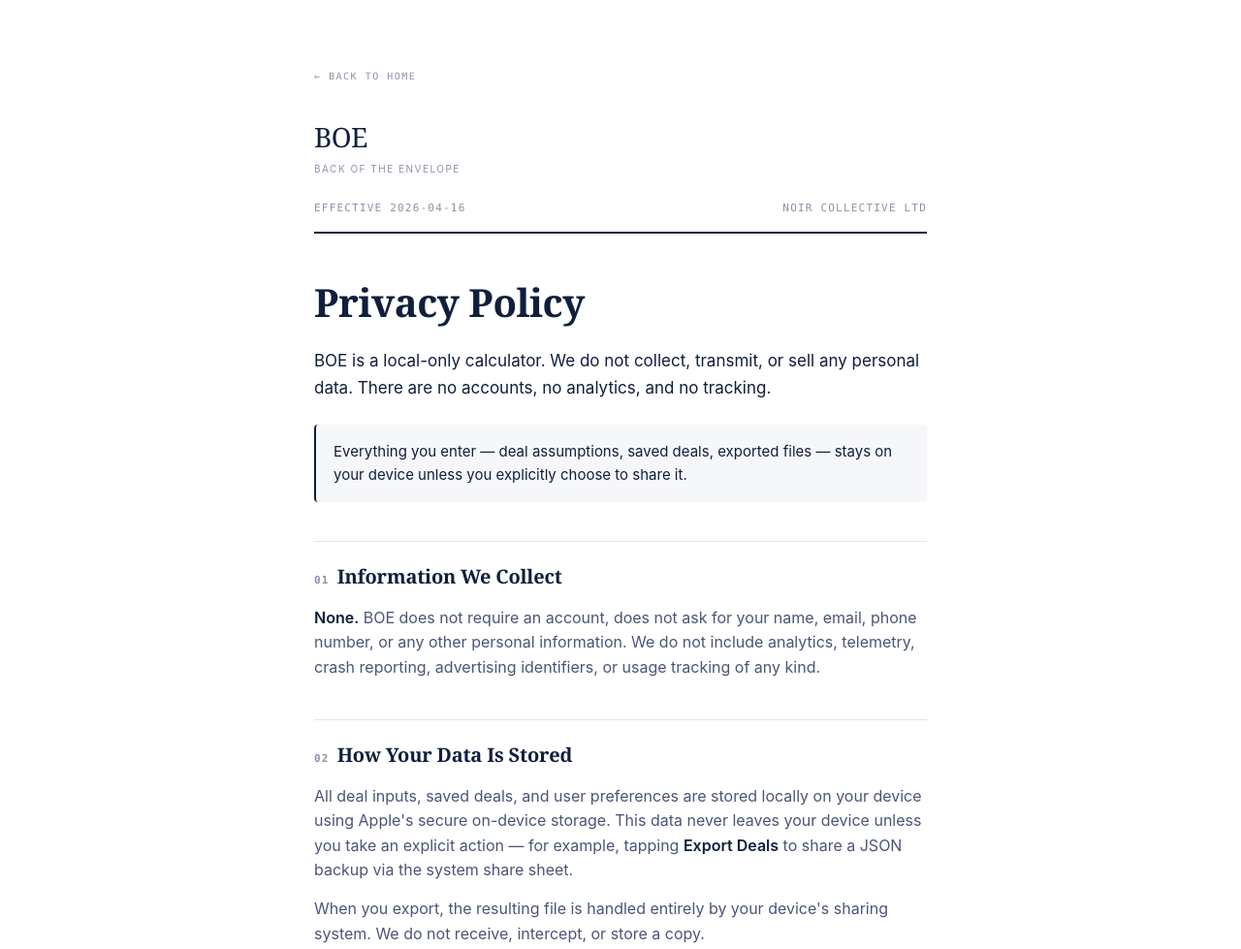
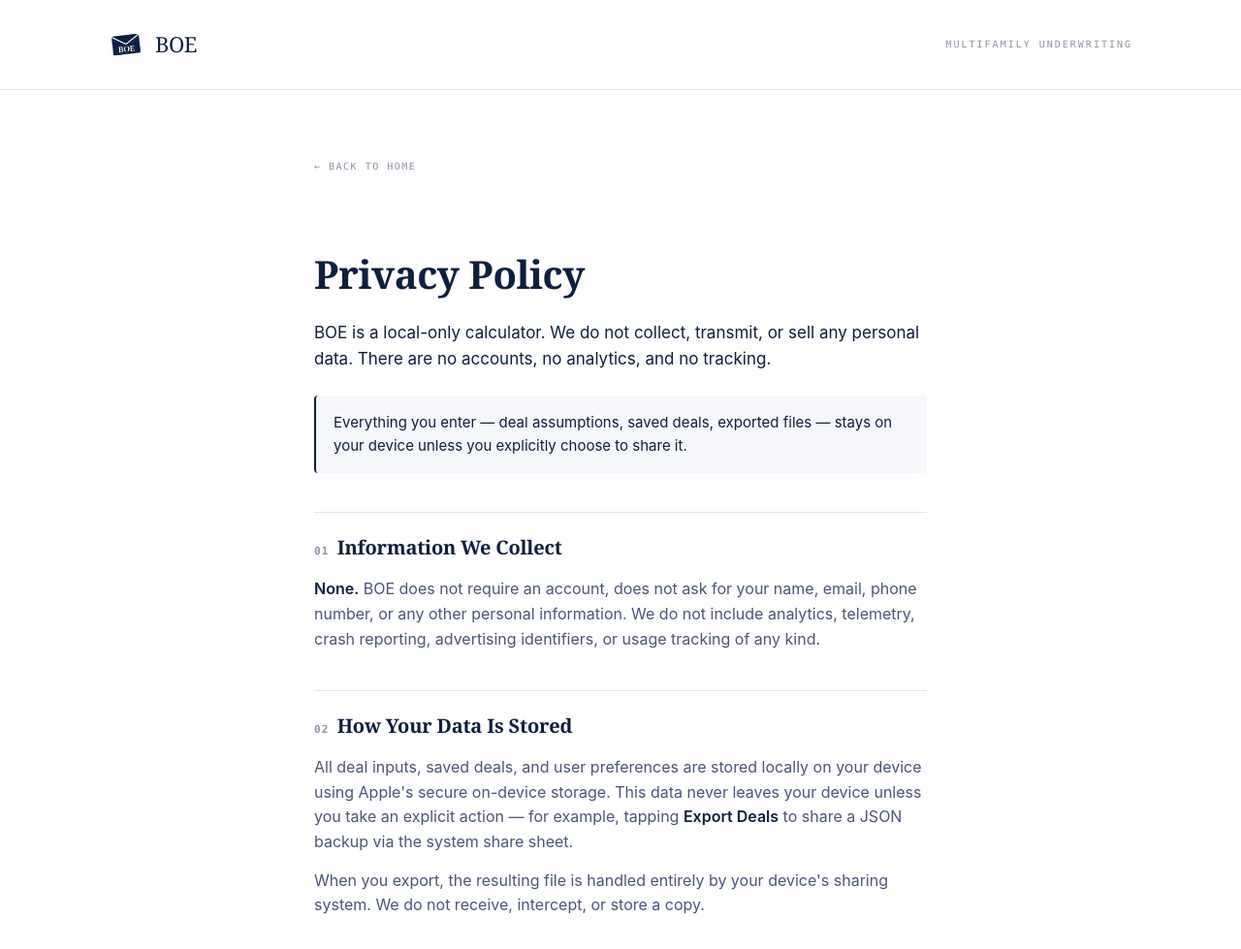
Before and after one commit to Peter-Mancini/boe-site, a plain HTML site: page privacy.html in a window 1280 px wide. Shown: the top 979 px of the page at 97% size. Drawn offline with Linux system fonts and the light colour scheme.

Commit message:
Unify privacy + disclosures headers with home nav; remove date/attribution meta

```diff
--- a/privacy.html
+++ b/privacy.html
@@ -30,38 +30,49 @@
       -webkit-font-smoothing: antialiased;
     }
 
+    .container {
+      max-width: 1120px;
+      margin: 0 auto;
+      padding: 0 32px;
+    }
+
+    nav {
+      padding: 28px 0;
+      border-bottom: 1px solid var(--border);
+    }
+    .nav-inner {
+      display: flex;
+      justify-content: space-between;
+      align-items: center;
+    }
+    .nav-mark {
+      display: flex;
+      align-items: center;
+      gap: 12px;
+      font-family: Georgia, "Times New Roman", serif;
+      font-size: 22px;
+      color: var(--navy);
+      text-decoration: none;
+      letter-spacing: -0.5px;
+    }
+    .nav-icon {
+      width: 36px;
+      height: 36px;
+      border-radius: 22%;
+      display: block;
+    }
+    .nav-tag {
+      font-family: ui-monospace, "SF Mono", Menlo, Consolas, monospace;
+      font-size: 10px;
+      color: var(--text-dim);
+      text-transform: uppercase;
+      letter-spacing: 2px;
+    }
+
     main {
       max-width: 680px;
       margin: 0 auto;
       padding: 64px 24px 96px;
-    }
-
-    .brand {
-      font-family: Georgia, "Times New Roman", serif;
-      font-size: 28px;
-      letter-spacing: -0.5px;
-      color: var(--navy);
-    }
-    .brand-tag {
-      font-size: 10px;
-      letter-spacing: 1.5px;
-      text-transform: uppercase;
-      color: var(--text-dim);
-      margin-top: 2px;
-    }
-
-    .meta {
-      display: flex;
-      justify-content: space-between;
-      align-items: baseline;
-      font-family: ui-monospace, "SF Mono", Menlo, Consolas, monospace;
-      font-size: 11px;
-      color: var(--text-dim);
-      text-transform: uppercase;
-      letter-spacing: 1.2px;
-      margin-top: 24px;
-      padding-bottom: 16px;
-      border-bottom: 2px solid var(--navy);
     }
 
     h1 {
@@ -156,17 +167,19 @@
   </style>
 </head>
 <body>
+
+  <nav>
+    <div class="container nav-inner">
+      <a href="/" class="nav-mark">
+        <img src="/icon.png" alt="BOE app icon" class="nav-icon" />
+        <span>BOE</span>
+      </a>
+      <span class="nav-tag">Multifamily Underwriting</span>
+    </div>
+  </nav>
+
   <main>
     <a href="/" class="back-link">← Back to home</a>
-    <a href="/" style="text-decoration:none;color:inherit;">
-      <div class="brand">BOE</div>
-      <div class="brand-tag">Back of the Envelope</div>
-    </a>
-
-    <div class="meta">
-      <span>Effective 2026-04-16</span>
-      <span>NOIR Collective Ltd</span>
-    </div>
 
     <h1>Privacy Policy</h1>
 
```
Also changed, not shown: disclosures.html (+50 -37 lines).
